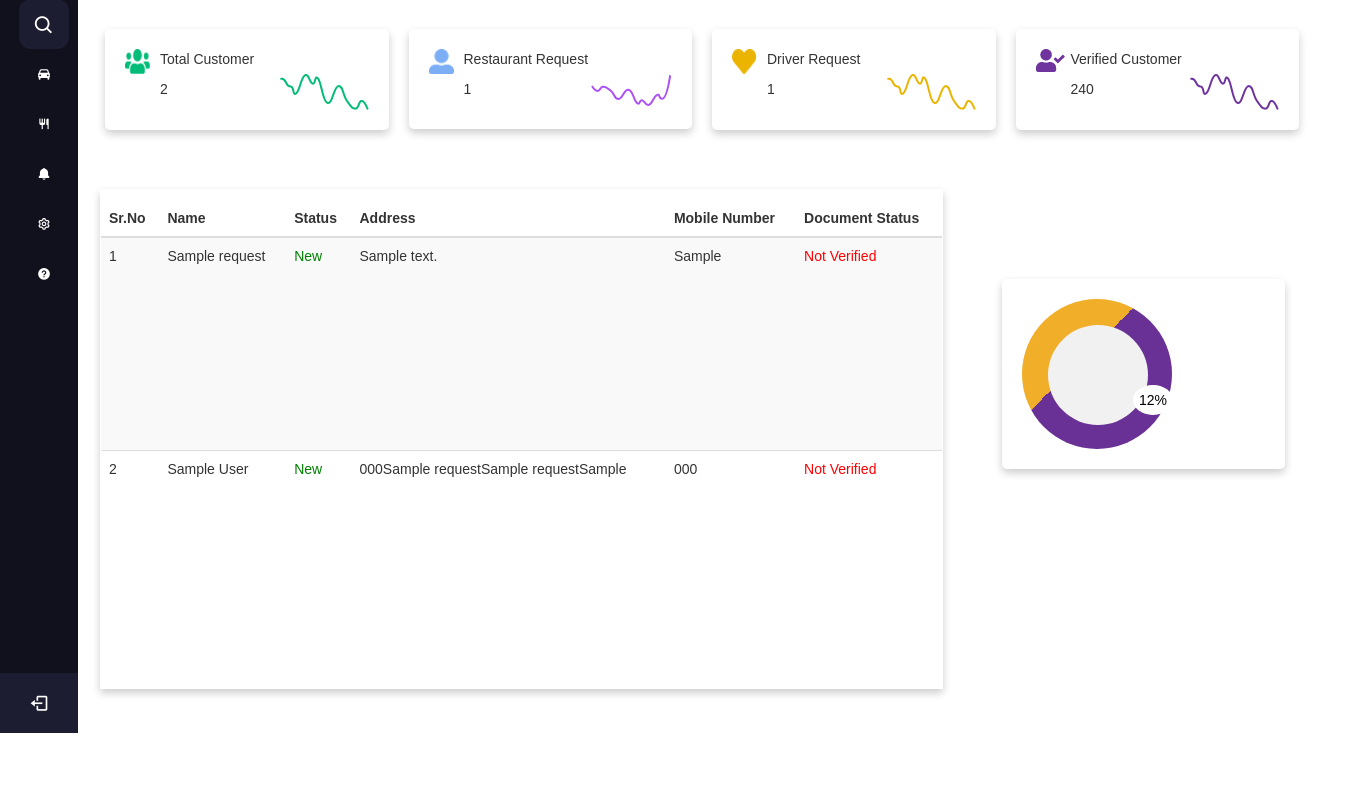
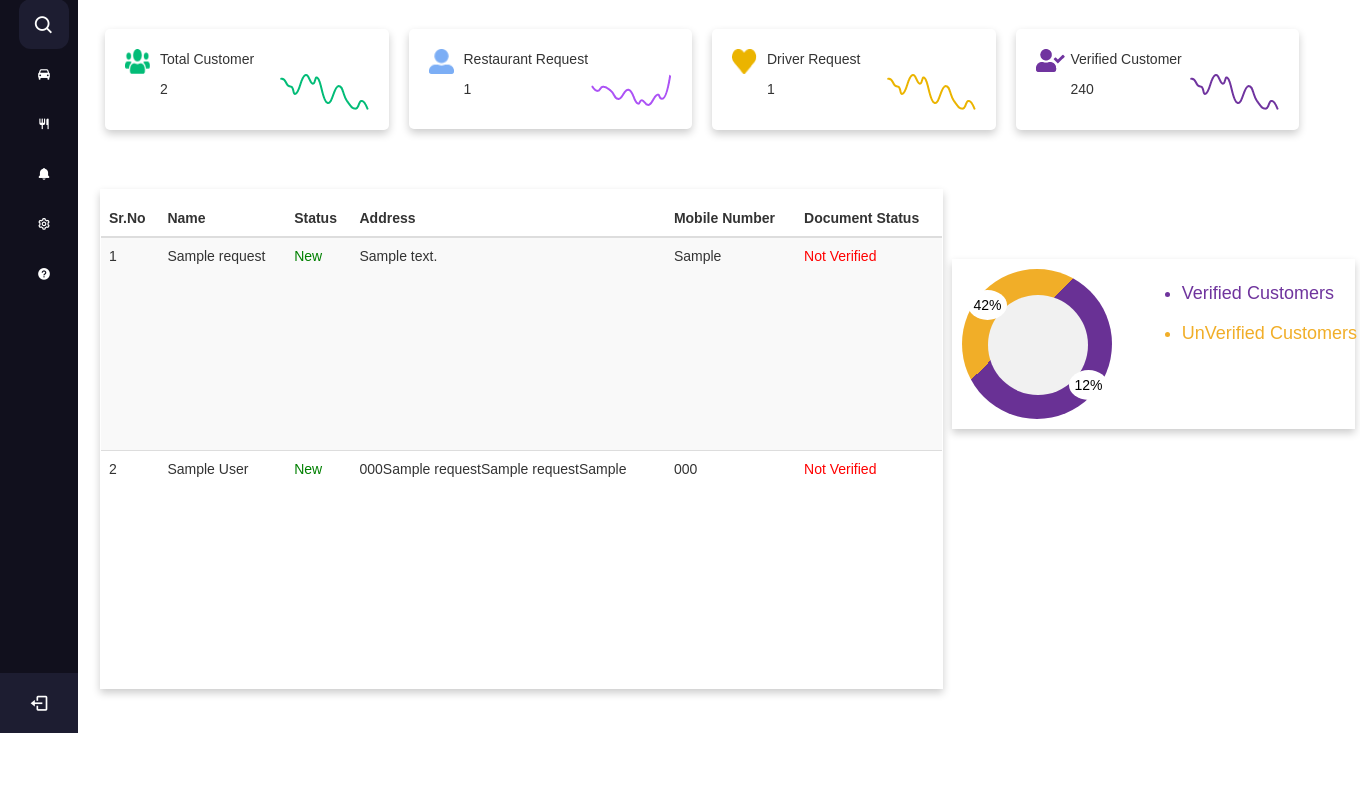
Before and after one commit to aniket0951/Siloar-dashboard, a Django app: page /newtry in a window 1360 px wide; the page is wider, and only the part inside the window is pictured. Shown: the part 67-876 px from the top of that part. Run offline with Django 3.2, Linux system fonts and the light colour scheme; tables that the repository leaves empty hold one stand-in row (values such as "Sample post"); some libraries are stand-ins or nearby versions.

Commit message:
showing persentages on chart and set text verified and unverified customer

```diff
--- a/testapp/templates/progress.html
+++ b/testapp/templates/progress.html
@@ -207,7 +207,7 @@
           border-radius: 100%;
           padding: 5px 5.5px;
           float: right;
-          margin: 50px -35px 0px 0px;
+          margin: 65px -30px 0px 0px;
         }
         .span_circle .span_b{
           background: #fff;
@@ -216,12 +216,32 @@
           border-radius: 100%;
           padding: 5px 5.5px;
           float: left;
+          margin: -15px 0px 10px -30px;
         }
         .graph_card{
+          width: 29%;
           top: 250px;
+          box-shadow: 0 4px 8px 0 rgba(0, 0, 0, 0.2);
+          height: 80%;
+          padding: 10px;
+          margin-right: 20px;
           float: right;
-          right: 150px;
+          background-color: #fff;
         }
+        .graph_card:hover {
+          box-shadow: 0 8px 16px 0 rgba(0, 0, 0, 0.2);
+        }
+        /* .parentgraphdiv{
+          position: absolute;
+          width: 40%;
+          height: 100vh;
+          float: right;
+          right: -50px;
+          margin-left: 80px;
+          padding: 20px;
+          flex-wrap: wrap;
+
+        } */
       </style>
     </head>
     <body style="overflow-y: scroll">
@@ -431,20 +451,26 @@
       </section>
 
                   <!--  graph view    -->
-      <div class="parentdiv">
+                  <div class="parentgraphdiv">
                     <div class="row">
-          <div class="card col-lg-3 col-md-3 graph_card">
+                      <div class="col-lg-3 col-md-3 graph_card">
                         <div class="circle-border">
+                          <h4  style="display: list-item; float: right; margin: 15px -222px 0px 0px; color: #6F349D;">
+                            Verified Customers
+                          </h3>
+                          <h4  style="display: list-item; float: right; margin: 55px -245px 0px 0px; color: #F1AE28;">
+                            UnVerified Customers
+                          </h3>
                           <div class="circle">
                             <span class="span_circle"><a class="span_a">12%</a> </span>
-                <!-- <span class="span_circle"><a class="span_b">42%</a> </span> -->
+                            <span class="span_circle"><a class="span_b">42%</a> </span>
+                          </div>
+
                         </div>
 
                       </div>
                   </div>
                   </div>
-      </div>
-
 
       <!-- scripts -->
       <script>
```
Lines whose indentation alone changed are shown as unchanged.
